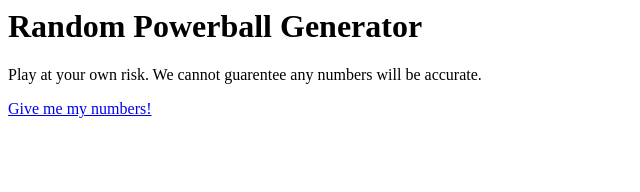
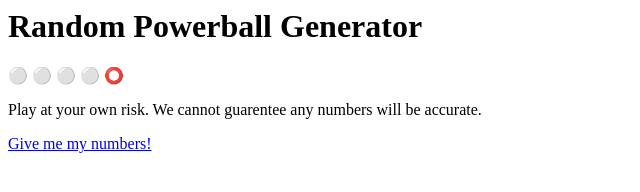
Before and after one commit to Patresia-A/Powerball-Generator, a plain HTML site: page index.html in a window 1280 px wide. Shown: the whole page, without its empty margins (0-640 px from the left). Drawn offline with Linux system fonts and the light colour scheme.

Commit message:
Update index.html
added symbols for Powerball

```diff
--- a/index.html
+++ b/index.html
@@ -5,6 +5,7 @@
   </head>
   <body>
     <h1>Random Powerball Generator</h1>
+    <p> &#9898; &#9898; &#9898; &#9898; &#11093;</p>
     <p>Play at your own risk. We cannot guarentee any numbers will be accurate.</p>
     <p><a href="secondpage.html">Give me my numbers!</a></p>
   </body>
```
